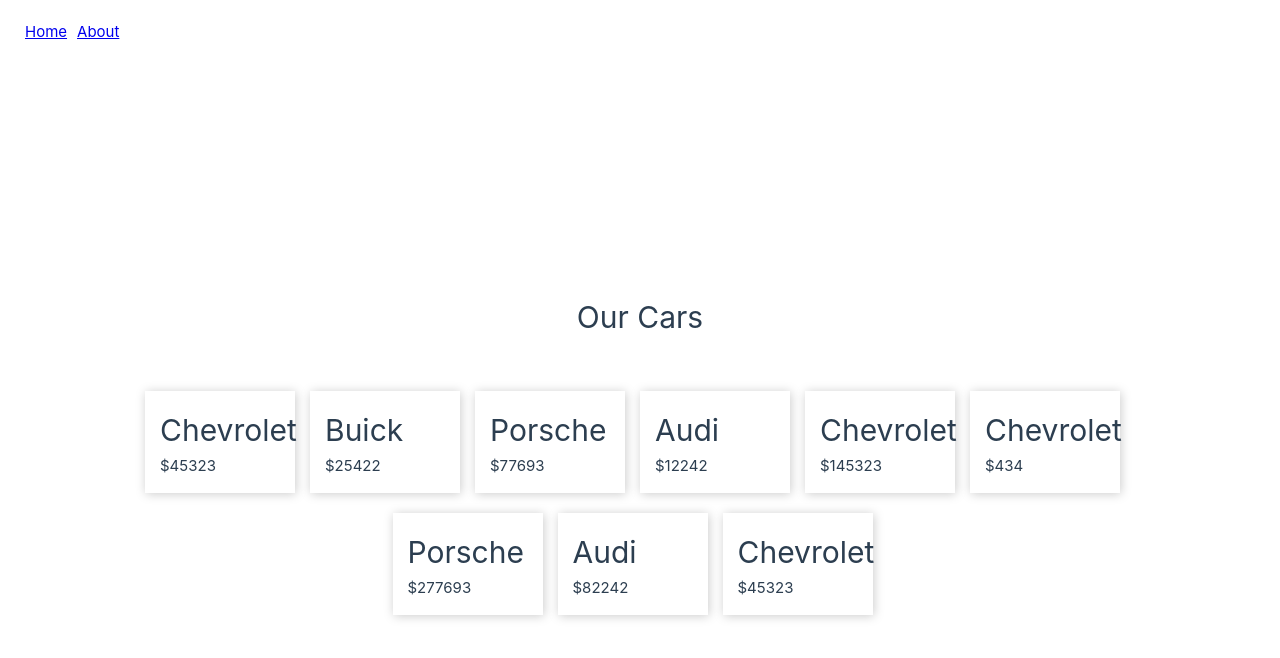
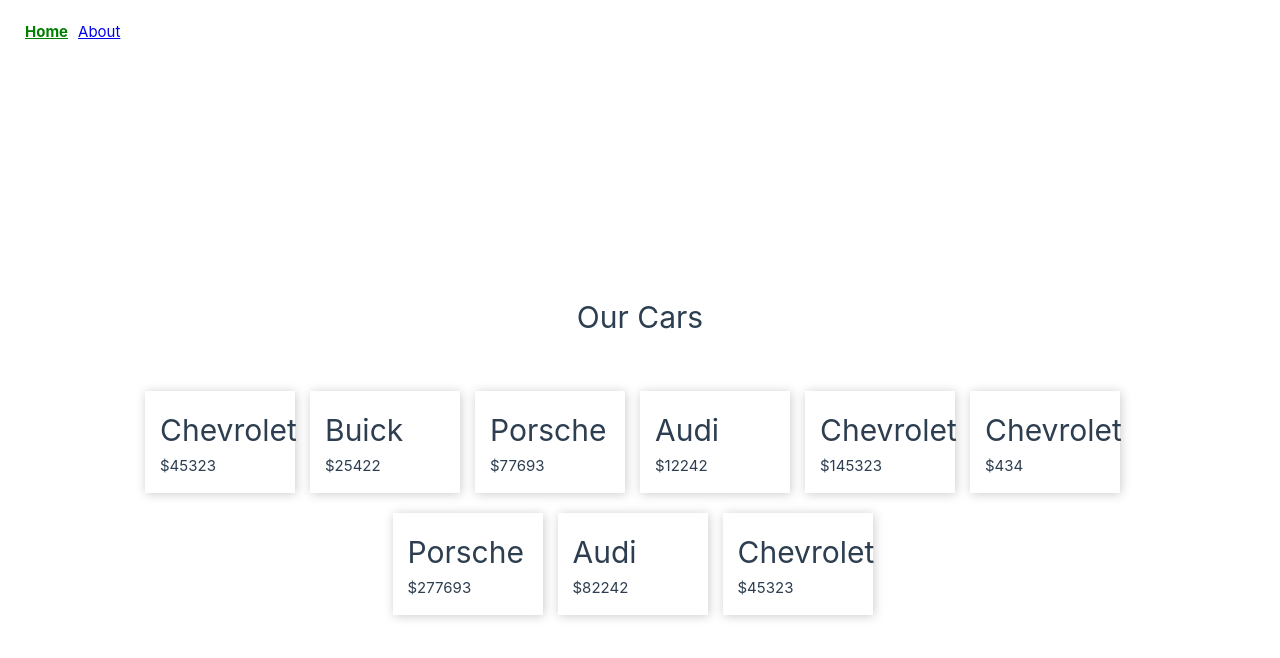
Before and after one commit to kdotwei/routing-app, a Vue app: page / in a window 1280 px wide. Shown: the top 658 px of the page. Built offline with nearby package versions, Linux system fonts and the light colour scheme.

Commit message:
Update the nav bar with the route link. Add the active class on nav bar.

```diff
--- a/src/App.vue
+++ b/src/App.vue
@@ -1,12 +1,12 @@
 <script setup>
-  import {RouterView} from 'vue-router'
+	import {RouterView, RouterLink} from 'vue-router'
 </script>
 
 <template>
 	<main>
 		<div class='links'>
-      <a href='/'>Home</a>
-      <a href='/about'>About</a>
+			<RouterLink active-class='active' to='/'>Home</RouterLink>
+			<RouterLink active-class='active' to='/about'>About</RouterLink>
 		</div>
 		<RouterView />
 	</main>
@@ -19,4 +19,8 @@
 	.links a {
 		margin: 0 5px
 	}
+	.active {
+		font-weight: bold;
+		color: green;
+	}
 </style>
```
Lines whose indentation alone changed are shown as unchanged.
